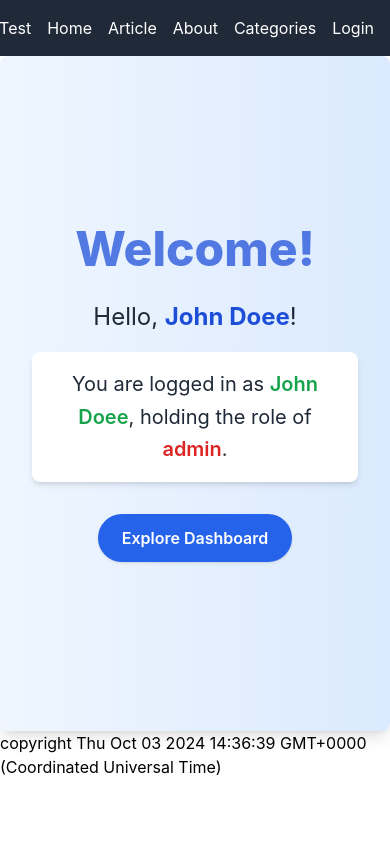
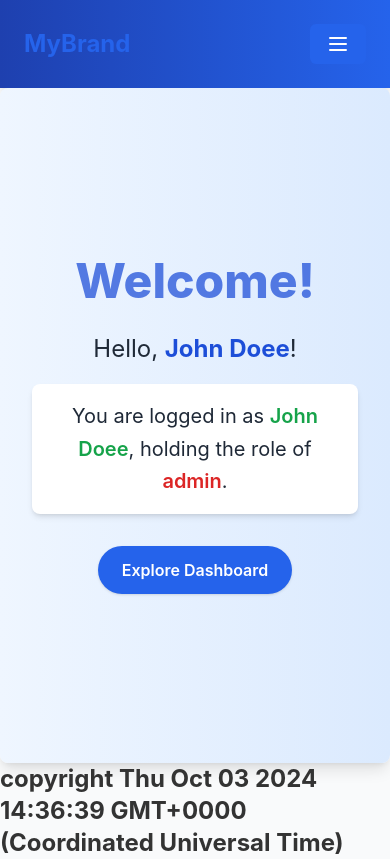
Before and after one commit to julietwainoi/gitconnectAPP, a React (Create React App) app: page / in a window 390 px wide. Built offline with nearby package versions, Linux system fonts and the light colour scheme.

Commit message:
added toggle functionality for responsiveness

```diff
--- a/src/components/app.jsx
+++ b/src/components/app.jsx
@@ -54,7 +54,7 @@ function App() {
     return (
         <UserProvider>
             <Router>
-                <div>
+                <div className="pt-50">
                     <Header />
                     <main>
                         <Routes>
--- a/src/components/header.jsx
+++ b/src/components/header.jsx
@@ -1,17 +1,96 @@
-import React from 'react';
+import React, { useState } from 'react';
 import { Link } from 'react-router-dom';
 
 function Header() {
+    const [isMenuOpen, setIsMenuOpen] = useState(false);
+
+    // Toggle menu visibility on mobile
+    const toggleMenu = () => setIsMenuOpen(!isMenuOpen);
+
     return (
-        <header className="bg-gray-800 p-4">
-            <nav className="flex justify-end">
-                <ul className="flex space-x-4">
-                    <li><Link to="/" className="text-white hover:underline">Test</Link></li>
-                    <li><Link to="/home" className="text-white hover:underline">Home</Link></li>
-                    <li><Link to="/article" className="text-white hover:underline">Article</Link></li>
-                    <li><Link to="/about" className="text-white hover:underline">About</Link></li>
-                    <li><Link to="/Categories" className="text-white hover:underline">Categories</Link></li>
-                    <li><Link to="/LoginForm" className="text-white hover:underline">Login</Link></li>
+        <header className="bg-gradient-to-r from-blue-800 to-blue-600 p-6 shadow-lg">
+            <nav className="flex justify-between items-center max-w-7xl mx-auto">
+                {/* Logo */}
+                <div className="text-white text-2xl font-bold">
+                    <Link to="/">MyBrand</Link>
+                </div>
+
+                {/* Hamburger Icon for Mobile */}
+                <div className="md:hidden">
+                    <button
+                        onClick={toggleMenu}
+                        className="text-white focus:outline-none"
+                    >
+                        <svg
+                            xmlns="http://www.w3.org/2000/svg"
+                            fill="none"
+                            viewBox="0 0 24 24"
+                            stroke="currentColor"
+                            className="h-6 w-6"
+                        >
+                            <path
+                                stroke-linecap="round"
+                                stroke-linejoin="round"
+                                stroke-width="2"
+                                d="M4 6h16M4 12h16M4 18h16"
+                            />
+                        </svg>
+                    </button>
+                </div>
+
+                {/* Navigation Links */}
+                <ul
+                    className={`flex md:flex-row flex-col md:space-x-6 space-y-4 md:space-y-0 absolute md:relative bg-blue-600 md:bg-transparent w-full md:w-auto p-6 md:p-0 top-16 left-0 md:top-0 md:left-0 transition-all duration-300 ease-in-out ${isMenuOpen ? 'block' : 'hidden'
+                        }`}
+                >
+                    <li>
+                        <Link
+                            to="/"
+                            className="text-white hover:text-yellow-300 transition duration-300 ease-in-out text-lg"
+                        >
+                            Test
+                        </Link>
+                    </li>
+                    <li>
+                        <Link
+                            to="/home"
+                            className="text-white hover:text-yellow-300 transition duration-300 ease-in-out text-lg"
+                        >
+                            Home
+                        </Link>
+                    </li>
+                    <li>
+                        <Link
+                            to="/article"
+                            className="text-white hover:text-yellow-300 transition duration-300 ease-in-out text-lg"
+                        >
+                            Article
+                        </Link>
+                    </li>
+                    <li>
+                        <Link
+                            to="/about"
+                            className="text-white hover:text-yellow-300 transition duration-300 ease-in-out text-lg"
+                        >
+                            About
+                        </Link>
+                    </li>
+                    <li>
+                        <Link
+                            to="/Categories"
+                            className="text-white hover:text-yellow-300 transition duration-300 ease-in-out text-lg"
+                        >
+                            Categories
+                        </Link>
+                    </li>
+                    <li>
+                        <Link
+                            to="/LoginForm"
+                            className="text-white hover:text-yellow-300 transition duration-300 ease-in-out text-lg"
+                        >
+                            Login
+                        </Link>
+                    </li>
                 </ul>
             </nav>
         </header>
--- a/src/index.css
+++ b/src/index.css
@@ -1,5 +1,5 @@
 /* src/index.css */
-@tailwind base;
+/*@tailwind base;
 @tailwind components;
 @tailwind utilities;
 
@@ -18,4 +18,74 @@ body {
 code {
   font-family: source-code-pro, Menlo, Monaco, Consolas, 'Courier New',
     monospace;
+}*/
+/* src/index.css */
+@tailwind base;
+@tailwind components;
+@tailwind utilities;
+
+/* Body Global Styles */
+body {
+  margin: 0;
+  font-family: -apple-system, BlinkMacSystemFont, 'Segoe UI', 'Roboto', 'Oxygen',
+    'Ubuntu', 'Cantarell', 'Fira Sans', 'Droid Sans', 'Helvetica Neue',
+    sans-serif;
+  -webkit-font-smoothing: antialiased;
+  -moz-osx-font-smoothing: grayscale;
+  background-color: #f9fafb; /* Light gray background for better visibility */
+  color: #333; /* Darker text color for readability */
+  @apply text-base md:text-lg; /* Ensure responsive font sizes */
 }
+
+/* Code block styles for readability */
+code {
+  font-family: source-code-pro, Menlo, Monaco, Consolas, 'Courier New',
+    monospace;
+  @apply bg-gray-200 text-sm md:text-base p-1 rounded;
+}
+
+/* Responsive container utility */
+.container {
+  @apply max-w-4xl mx-auto p-4 md:p-8; /* Center content with responsive padding */
+}
+
+/* Responsive Typography */
+h1, h2, h3, h4, h5, h6 {
+  @apply font-bold leading-tight; /* Consistent headings */
+}
+
+h1 {
+  @apply text-3xl md:text-5xl; /* Adapt heading sizes for larger screens */
+}
+
+h2 {
+  @apply text-2xl md:text-4xl;
+}
+
+p {
+  @apply text-base md:text-lg leading-relaxed; /* Scalable paragraph text */
+}
+
+/* Utility Classes for Images */
+img {
+  @apply w-full h-auto rounded-lg; /* Ensure images are responsive and visually appealing */
+}
+
+/* Buttons */
+button {
+  @apply px-4 py-2 bg-blue-600 text-white rounded-md hover:bg-blue-700;
+}
+
+/* Forms */
+input, textarea {
+  @apply w-full p-2 border border-gray-300 rounded focus:outline-none focus:ring-2 focus:ring-blue-500;
+}
+
+/* Navigation Styles */
+nav ul {
+  @apply flex flex-wrap gap-4 justify-center md:justify-end;
+}
+
+nav a {
+  @apply text-blue-600 hover:underline md:text-lg;
+}
```
